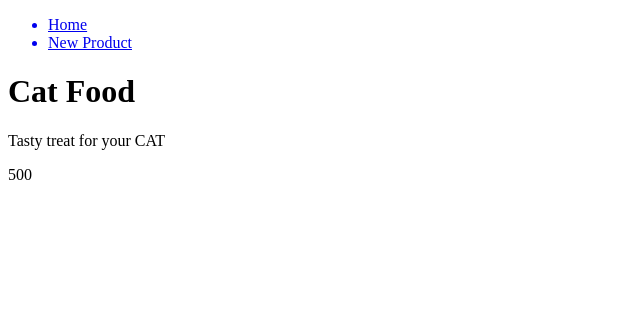
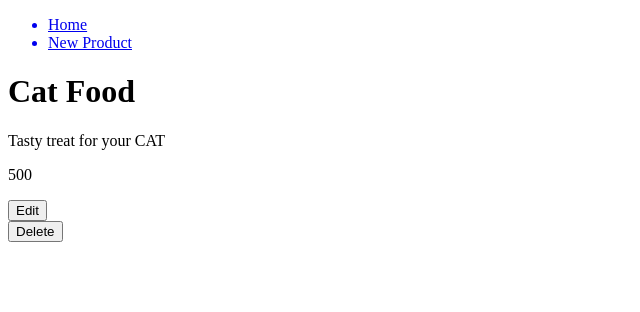
Before and after one commit to ant0nm/rainforest, a Django app: page /products/1 in a window 1280 px wide. Shown: the top 312 px of the page, without its empty margins (0-640 px from the left). Run offline with Django 3.2, Linux system fonts and the light colour scheme; data comes from the database, SQL or seed files in the repository; both versions use the stored data as it was after the commit.

Commit message:
implemented ability to edit a product and have it post to the home page

```diff
--- a/rainforest/rainforest/templates/product.html
+++ b/rainforest/rainforest/templates/product.html
@@ -3,4 +3,12 @@
   <h1>{{product.name}}</h1>
   <p>{{product.description}}</p>
   <p>{{product.price}}</p>
+  <form action="{% url 'edit_view' id=product.id %}" method="post">
+    {% csrf_token %}
+  <input type="submit" name="edit_button" value="Edit">
+  </form>
+  <form action="">
+    {% csrf_token %}
+  <input type="submit" name="delete_button" value="Delete">
+  </form>
 {% endblock %}
--- a/rainforest/rainforest/urls.py
+++ b/rainforest/rainforest/urls.py
@@ -15,7 +15,7 @@ Including another URLconf
 """
 from django.contrib import admin
 from django.urls import path
-from rainforest.views import list_products, show_product, root, new_product, create_product
+from rainforest.views import list_products, show_product, root, new_product, create_product, edit_view, edit_product
 
 urlpatterns = [
     path('', root),
@@ -24,4 +24,6 @@ urlpatterns = [
     path('products/<int:id>', show_product, name="show_product"),
     path('new', new_product, name="new_product"),
     path('create', create_product, name="create_product"),
+    path('edit_view/<int:id>', edit_view, name="edit_view"),
+    path('edited/<int:id>', edit_product, name="edit_product"),
 ]
--- a/rainforest/rainforest/views.py
+++ b/rainforest/rainforest/views.py
@@ -2,7 +2,6 @@ from django.shortcuts import render
 from django.http import HttpResponse, HttpResponseRedirect
 from rainforest.models import Product
 from rainforest.forms import ProductForm
-from django.core.exceptions import ValidationError
 
 
 def root(request):
@@ -14,28 +13,40 @@ def list_products(request):
         'products': Product.objects.all()
     })
 
+
 def show_product(request, id):
     return render(request, 'product.html', {
         'product': Product.objects.get(pk=id)
     })
 
+
 def new_product(request):
     return render(request, 'new.html', {'form': ProductForm()})
+
 
 def create_product(request):
     form = ProductForm(request.POST)
     if form.is_valid():
-        new_product = form.save()
+        form.save()
         return HttpResponseRedirect('/')
     else:
         return render(request, 'new.html', {
             'form': form
         })
 
-        # html_string = render(request, 'new.html' {'errors': form.errors})
-        # return HttpResponseRedirect(html_string)
 
-        # return render(request, 'new.html', {'errors': form.errors})
-        # context = {'errors': form.errors}
-        # html_string = render(request, 'new.html', context)
-        # return HttpResponseRedirect(html_string)
+def edit_view(request, id):
+    product = Product.objects.get(pk=id)
+    return render(request, 'edit.html', {'form': ProductForm(instance=product), 'product': product})
+
+
+def edit_product(request, id):
+    form = ProductForm(request.POST, instance=Product.objects.get(pk=id))
+    if form.is_valid():
+        form.save()
+        return HttpResponseRedirect('/')
+    else:
+        return render(request, 'new.html', {
+            'form': form
+        })
+    # return render(request, 'product.html', {'form': ProductForm(request.POST, instance=Product.objects.get(pk=id))})
```
Also changed, not shown: rainforest/rainforest/templates/edit.html (added, +10 -0 lines), rainforest/db.sqlite3.
